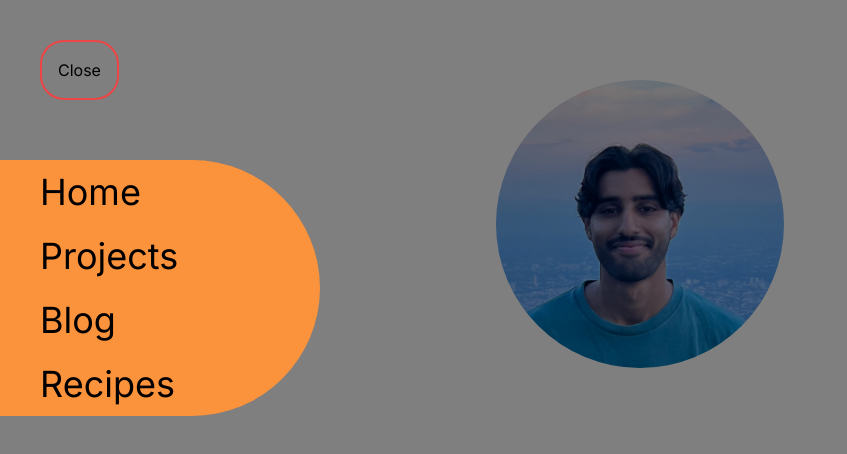
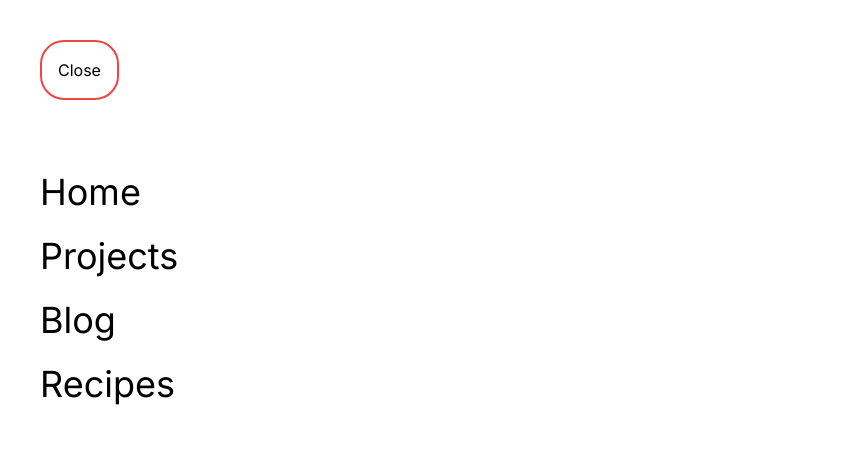
Before and after one commit to patelsaajan/menu-button, a Next.js app: page / in a window 1280 px wide. Both pictures are taken after a click on the button "Menu". Shown: the top 454 px of the page, without its empty margins (0-847 px from the left). Built offline with nearby package versions, Linux system fonts and the light colour scheme.

Commit message:
final test state

```diff
--- a/src/components/sideMenu.tsx
+++ b/src/components/sideMenu.tsx
@@ -13,6 +13,7 @@
   },
   exit: {
     x: "-100vw",
+    opacity: 0,
     transition: { ease: "easeInOut", duration: 0.75 },
   },
 };
@@ -20,13 +21,14 @@
 const SideMenu = () => {
   return (
     <motion.div
-      className="flex flex-col px-10 bg-orange-400 max-h-full w-80 rounded-r-full z-10 absolute top-40"
+      className="flex flex-col px-10 bg-white h-full w-full z-10 absolute top-0  "
       key={"sideMenu"}
       variants={menuVariant}
       initial="hidden"
       animate="show"
       exit="exit"
     >
+      <div className="mt-40"></div>
       {menuItems.map((item) => (
         <button key={item} className="my-3 text-4xl text-left">
           {item}
```
